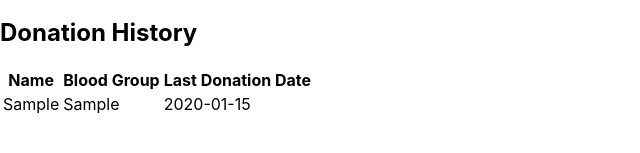
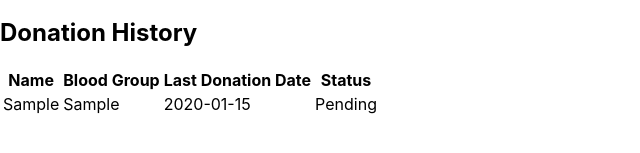
Before and after one commit to OmHawaldar/Blood-Bank-Project, a React (Create React App) app: page /donor in a window 1280 px wide. Both pictures are taken after typing "Sample", "Sample", "2020-01-15" into the empty fields and a click on the button "Register". Shown: the part 173-326 px from the top of the page, without its empty margins (0-640 px from the left). Built offline with nearby package versions, Linux system fonts and the light colour scheme.

Commit message:
updated Donor.js with more functions

```diff
--- a/src/components/Donor.js
+++ b/src/components/Donor.js
@@ -9,7 +9,7 @@ function Donor() {
 
   const handleRegister = (e) => {
     e.preventDefault();
-    setDonors([...donors, { name, bloodGroup, lastDonationDate }]);
+    setDonors([...donors, { name, bloodGroup, lastDonationDate, status: 'Pending' }]);
     setName('');
     setBloodGroup('');
     setLastDonationDate('');
@@ -40,6 +40,7 @@ function Donor() {
             <th>Name</th>
             <th>Blood Group</th>
             <th>Last Donation Date</th>
+            <th>Status</th>
           </tr>
         </thead>
         <tbody>
@@ -48,6 +49,7 @@ function Donor() {
               <td>{donor.name}</td>
               <td>{donor.bloodGroup}</td>
               <td>{donor.lastDonationDate}</td>
+              <td>{donor.status}</td>
             </tr>
           ))}
         </tbody>
```
